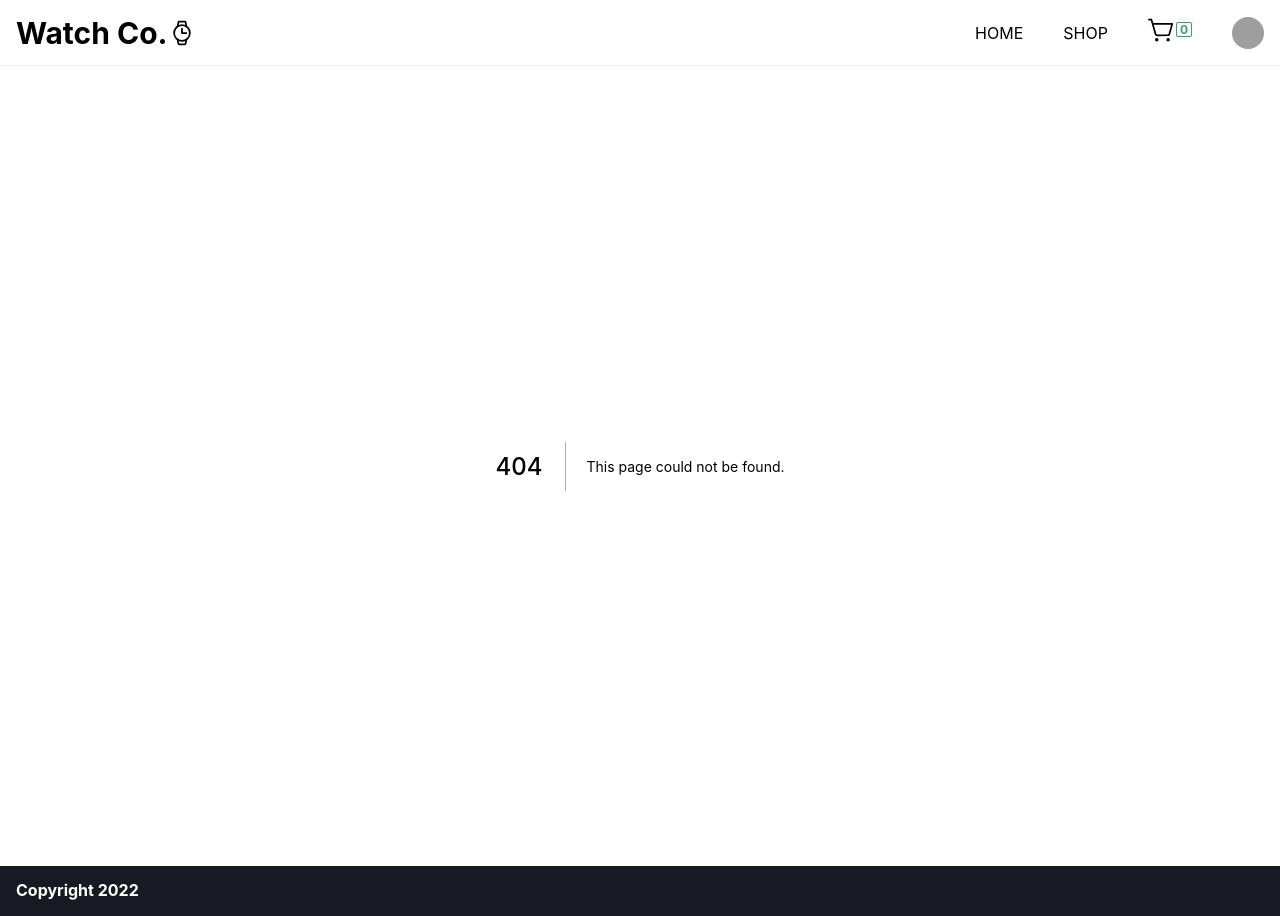
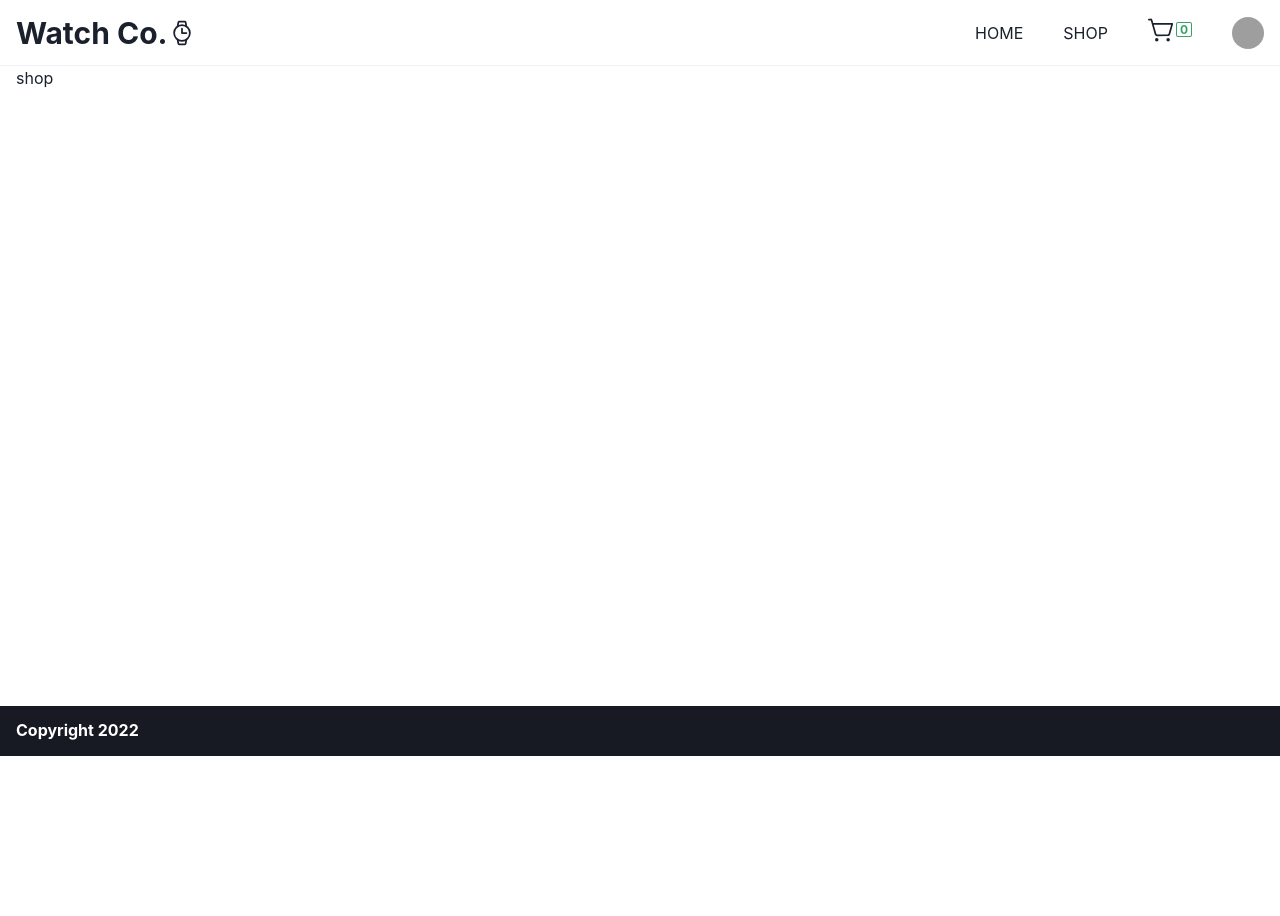
Before and after one commit to alfredomayorga/watchco, a Next.js app: page /shop in a window 1280 px wide. Before the commit this address had no page. After the commit the page ends 800 px from the top, so only its background shows below. Built offline with nearby package versions, Linux system fonts and the light colour scheme; grey boxes are pictures that could not be loaded.

Commit message:
feat: initial commit for shop page

```diff
--- /dev/null
+++ b/pages/shop.tsx
@@ -0,0 +1,7 @@
+import React from 'react'
+
+function shop() {
+  return <div>shop</div>
+}
+
+export default shop
--- a/src/components/ui/navigation/Navigation.tsx
+++ b/src/components/ui/navigation/Navigation.tsx
@@ -30,7 +30,7 @@ function Navigation() {
         </Link>
       </Box>
       <Box>
-        <Link href="/">
+        <Link href="/shop">
           <Text
             href="/shop"
             as="a"
```
